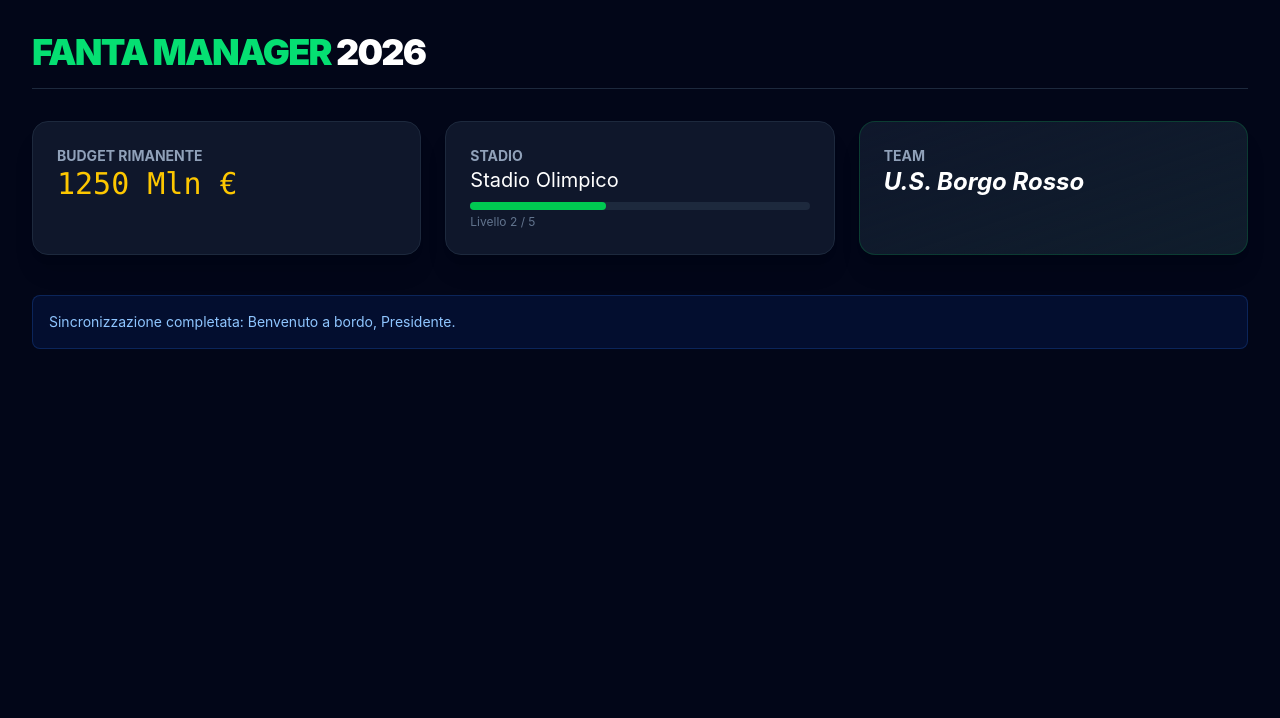
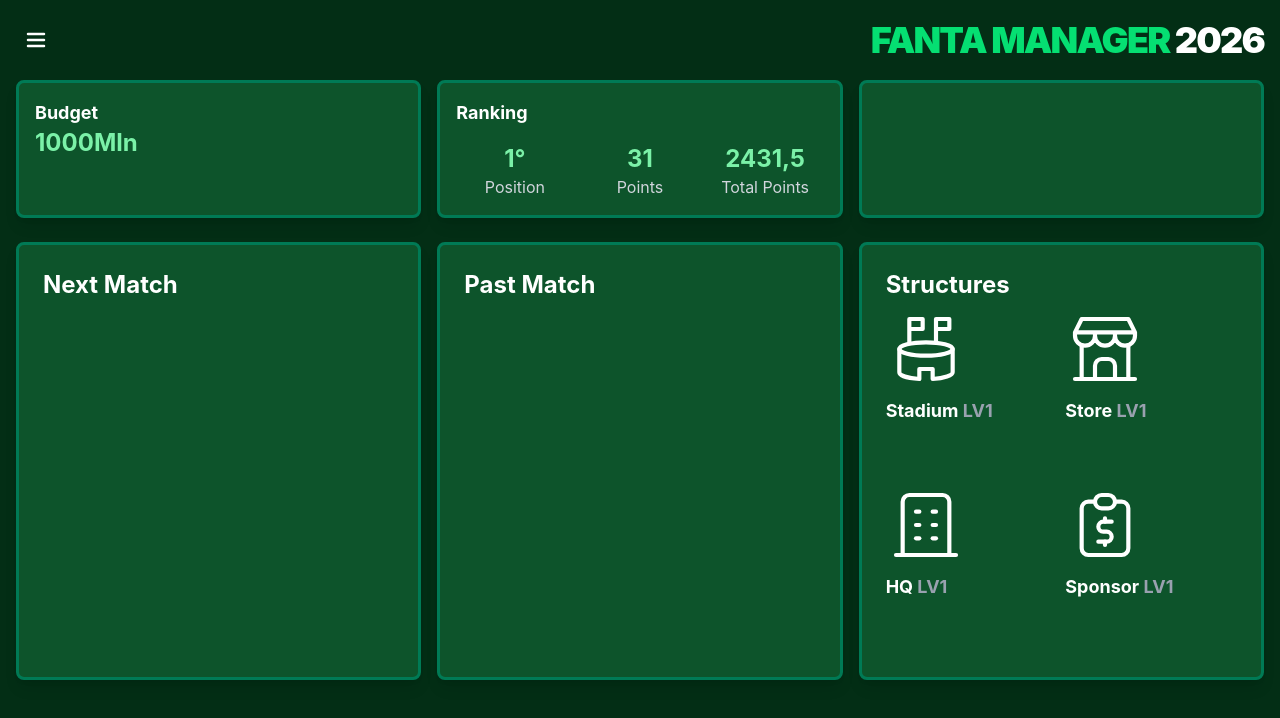
Before and after one commit to AleSigno4/FantaManager, a React (Vite) app in the folder frontend/: page / in a window 1280 px wide. Shown: the top 718 px of the page. Built offline with nearby package versions, Linux system fonts and the light colour scheme.

Commit message:
feat(App.jsx): Create the skeleton home

```diff
--- a/frontend/src/App.jsx
+++ b/frontend/src/App.jsx
@@ -1,46 +1,187 @@
+import teams from "./mocks/teams.json";
+
 function App() {
-  const teamData = {
-    name: "U.S. Borgo Rosso",
-    budget: 1250,
-    stadium: "Stadio Olimpico",
-    level: 2
-  };
-
   return (
-    <div className="min-h-screen bg-slate-950 text-white p-8 font-sans">
-      <header className="mb-8 border-b border-slate-800 pb-4">
+    <div className="bg-green-950 min-h-screen">
+      <header className="flex justify-between items-center p-4">
+        <button className="text-white px-2 py-3 rounded hover:bg-green-500 transition-colors cursor-pointer">
+          <svg
+            className="w-6 h-6"
+            fill="none"
+            viewBox="0 0 24 24"
+            stroke="currentColor"
+            strokeWidth="2.5"
+          >
+            <path
+              strokeLinecap="round"
+              strokeLinejoin="round"
+              d="M4 6h16M4 12h16M4 18h16"
+            />
+          </svg>
+        </button>
         <h1 className="text-4xl font-black text-green-400 uppercase tracking-tighter">
           Fanta Manager <span className="text-white">2026</span>
         </h1>
       </header>
-
-      <main className="grid grid-cols-1 md:grid-cols-3 gap-6">
-        {/* Card Budget */}
-        <div className="bg-slate-900 p-6 rounded-2xl border border-slate-800 shadow-xl">
-          <p className="text-slate-400 text-sm uppercase font-bold">Budget Rimanente</p>
-          <p className="text-3xl font-mono text-yellow-400">{teamData.budget} Mln €</p>
+      <main className="flex flex-col items-center w-full gap-6 px-4 pb-8">
+        <div className="grid grid-cols-3 gap-4 w-full">
+          <div className="bg-green-900 p-4 rounded-lg border-3 border-emerald-700 shadow-lg">
+            <h2 className="text-lg font-bold text-white">Budget</h2>
+            <h2 className="text-2xl font-bold text-green-300">
+              {teams[0].budget}Mln
+            </h2>
+          </div>
+          <div className="bg-green-900 p-4 rounded-lg border-3 border-emerald-700 shadow-lg">
+            <h2 className="text-lg font-bold text-white">Ranking</h2>
+            <div className="grid grid-cols-3 gap-2 mt-4">
+              <div className="text-center">
+                <h2 className="text-2xl font-bold text-green-300">1°</h2>
+                <h3 className="text-gray-300">Position</h3>
+                {/* Hardcoded */}
+              </div>
+              <div className="text-center">
+                <h2 className="text-2xl font-bold text-green-300">31</h2>
+                <h3 className="text-gray-300">Points</h3>
+                {/* Hardcoded */}
+              </div>
+              <div className="text-center">
+                <h2 className="text-2xl font-bold text-green-300">2431,5</h2>
+                <h3 className="text-gray-300">Total Points</h3>
+                {/* Hardcoded */}
+              </div>
+            </div>
+          </div>
+          <div className="bg-green-900 p-4 rounded-lg border-3 border-emerald-700 shadow-lg">
+            <h2 className="font-bold text-white"></h2>
+          </div>
         </div>
-
-        {/* Card Stadio */}
-        <div className="bg-slate-900 p-6 rounded-2xl border border-slate-800 shadow-xl">
-          <p className="text-slate-400 text-sm uppercase font-bold">Stadio</p>
-          <p className="text-xl">{teamData.stadium}</p>
-          <div className="mt-2 w-full bg-slate-800 h-2 rounded-full">
-            <div className="bg-green-500 h-2 rounded-full" style={{width: '40%'}}></div>
+        <div className="w-full h-full">
+          <div className="grid grid-cols-3 gap-4">
+            <div className="bg-green-900 p-6 rounded-lg border-3 border-emerald-700 shadow-lg">
+              <h2 className="text-2xl font-bold text-white">Next Match</h2>
+            </div>
+            <div className="bg-green-900 p-6 rounded-lg border-3 border-emerald-700 shadow-lg">
+              <h2 className="text-2xl font-bold text-white">Past Match</h2>
+            </div>
+            <div className="bg-green-900 p-6 rounded-lg border-3 border-emerald-700 shadow-lg">
+              <h2 className="text-2xl font-bold text-white">Structures</h2>
+              <div className="grid grid-cols-2 gap-2 mt-2">
+                <div className="grid grid-rows-2 gap-2">
+                  <svg
+                    xmlns="http://www.w3.org/2000/svg"
+                    width={80}
+                    height={80}
+                    viewBox="0 0 24 24"
+                    color="white"
+                    fill="none"
+                    stroke="currentColor"
+                    strokeWidth={1.25}
+                    strokeLinecap="round"
+                    strokeLinejoin="round"
+                    className="icon icon-tabler icons-tabler-outline icon-tabler-building-stadium"
+                  >
+                    <path stroke="none" d="M0 0h24v24H0z" fill="none" />
+                    <path d="M4 12a8 2 0 1 0 16 0a8 2 0 1 0 -16 0" />
+                    <path d="M4 12v7c0 .94 2.51 1.785 6 2v-3h4v3c3.435 -.225 6 -1.07 6 -2v-7" />
+                    <path d="M15 6h4v-3h-4v7" />
+                    <path d="M7 6h4v-3h-4v7" />
+                  </svg>
+                  <h3 className="text-lg font-bold text-white">
+                    Stadium{" "}
+                    <span className="text-gray-400">
+                      LV{teams[0].stadium_level}
+                    </span>
+                  </h3>
+                </div>
+                <div className="grid grid-rows-2 gap-2">
+                  <svg
+                    xmlns="http://www.w3.org/2000/svg"
+                    width={80}
+                    height={80}
+                    viewBox="0 0 24 24"
+                    color="white"
+                    fill="none"
+                    stroke="currentColor"
+                    strokeWidth={1.25}
+                    strokeLinecap="round"
+                    strokeLinejoin="round"
+                    className="icon icon-tabler icons-tabler-outline icon-tabler-building-store"
+                  >
+                    <path stroke="none" d="M0 0h24v24H0z" fill="none" />
+                    <path d="M3 21l18 0" />
+                    <path d="M3 7v1a3 3 0 0 0 6 0v-1m0 1a3 3 0 0 0 6 0v-1m0 1a3 3 0 0 0 6 0v-1h-18l2 -4h14l2 4" />
+                    <path d="M5 21l0 -10.15" />
+                    <path d="M19 21l0 -10.15" />
+                    <path d="M9 21v-4a2 2 0 0 1 2 -2h2a2 2 0 0 1 2 2v4" />
+                  </svg>
+                  <h3 className="text-lg font-bold text-white">
+                    Store{" "}
+                    <span className="text-gray-400">
+                      LV{teams[0].store_level}
+                    </span>
+                  </h3>
+                </div>
+              </div>
+              <div className="grid grid-cols-2 gap-2 mt-2">
+                <div className="grid grid-rows-2 gap-2">
+                  <svg
+                    xmlns="http://www.w3.org/2000/svg"
+                    width={80}
+                    height={80}
+                    viewBox="0 0 24 24"
+                    color="white"
+                    fill="none"
+                    stroke="currentColor"
+                    strokeWidth={1.25}
+                    strokeLinecap="round"
+                    strokeLinejoin="round"
+                    className="icon icon-tabler icons-tabler-outline icon-tabler-building"
+                  >
+                    <path stroke="none" d="M0 0h24v24H0z" fill="none" />
+                    <path d="M3 21l18 0" />
+                    <path d="M9 8l1 0" />
+                    <path d="M9 12l1 0" />
+                    <path d="M9 16l1 0" />
+                    <path d="M14 8l1 0" />
+                    <path d="M14 12l1 0" />
+                    <path d="M14 16l1 0" />
+                    <path d="M5 21v-16a2 2 0 0 1 2 -2h10a2 2 0 0 1 2 2v16" />
+                  </svg>
+                  <h3 className="text-lg font-bold text-white">
+                    HQ{" "}
+                    <span className="text-gray-400">LV{teams[0].hq_level}</span>
+                  </h3>
+                </div>
+                <div className="grid grid-rows-2 gap-2">
+                  <svg
+                    xmlns="http://www.w3.org/2000/svg"
+                    width={80}
+                    height={80}
+                    viewBox="0 0 24 24"
+                    color="white"
+                    fill="none"
+                    stroke="currentColor"
+                    strokeWidth={1.25}
+                    strokeLinecap="round"
+                    strokeLinejoin="round"
+                    className="icon icon-tabler icons-tabler-outline icon-tabler-report-money"
+                  >
+                    <path stroke="none" d="M0 0h24v24H0z" fill="none" />
+                    <path d="M9 5h-2a2 2 0 0 0 -2 2v12a2 2 0 0 0 2 2h10a2 2 0 0 0 2 -2v-12a2 2 0 0 0 -2 -2h-2" />
+                    <path d="M9 5a2 2 0 0 1 2 -2h2a2 2 0 0 1 2 2a2 2 0 0 1 -2 2h-2a2 2 0 0 1 -2 -2" />
+                    <path d="M14 11h-2.5a1.5 1.5 0 0 0 0 3h1a1.5 1.5 0 0 1 0 3h-2.5" />
+                    <path d="M12 17v1m0 -8v1" />
+                  </svg>
+                  <h3 className="text-lg font-bold text-white">
+                    Sponsor{" "}
+                    <span className="text-gray-400">LV{teams[0].hq_level}</span>
+                  </h3>
+                </div>
+              </div>
+            </div>
           </div>
-          <p className="text-xs text-slate-500 mt-1">Livello {teamData.level} / 5</p>
-        </div>
-
-        {/* Card Squadra */}
-        <div className="bg-slate-900 p-6 rounded-2xl border border-green-500/20 shadow-xl bg-gradient-to-br from-slate-900 to-green-900/10">
-          <p className="text-slate-400 text-sm uppercase font-bold">Team</p>
-          <p className="text-2xl font-bold italic">{teamData.name}</p>
         </div>
       </main>
-
-      <div className="mt-10 p-4 bg-blue-600/10 border border-blue-500/20 rounded-lg text-blue-300 text-sm">
-        Sincronizzazione completata: Benvenuto a bordo, Presidente.
-      </div>
     </div>
   );
 }
```
